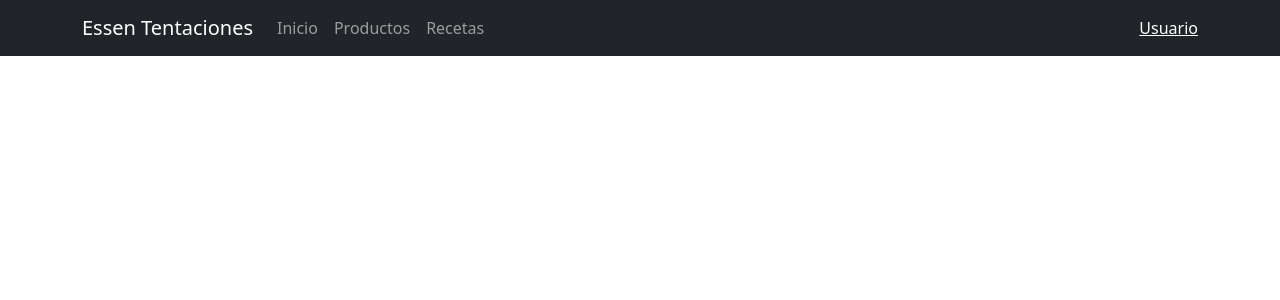
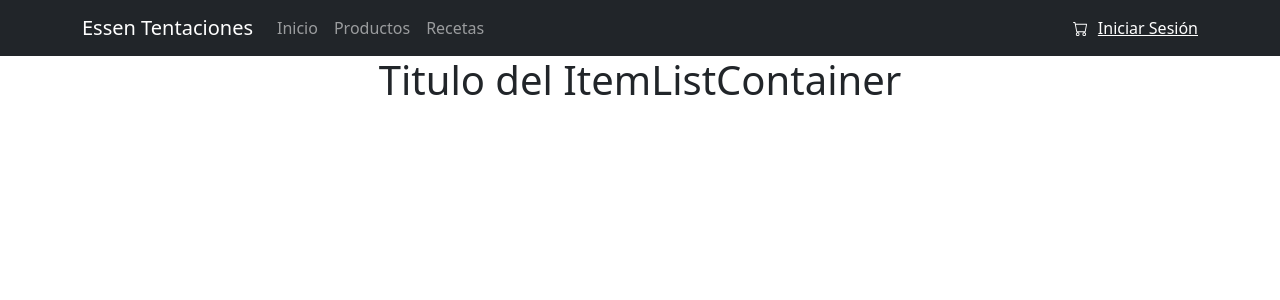
Before and after one commit to sejama/react_essen_tentaciones, a React (Create React App) app: page / in a window 1280 px wide. Shown: the top 300 px of the page. Built offline with nearby package versions, Linux system fonts and the light colour scheme.

Commit message:
Desafio 3

```diff
--- a/package.json
+++ b/package.json
@@ -9,6 +9,7 @@
     "bootstrap": "^5.2.0",
     "react": "^18.2.0",
     "react-bootstrap": "^2.4.0",
+    "react-bootstrap-icons": "^1.8.4",
     "react-bootstrap-validation": "^0.1.11",
     "react-dom": "^18.2.0",
     "react-scripts": "5.0.1",
--- a/src/App.js
+++ b/src/App.js
@@ -1,11 +1,13 @@
 import './App.css';
 import  'bootstrap/dist/css/bootstrap.min.css' ;
 import NavBar from './componentes/NavBar';
+import ItemListContainer from './componentes/ItemListContainer';
 
 function App() {
   return (
     <div>
       <NavBar />
+      <ItemListContainer nombre="Titulo del ItemListContainer"/>
     </div>
   );
 }
--- /dev/null
+++ b/src/componentes/CartWidget.js
@@ -0,0 +1,9 @@
+import { Cart } from 'react-bootstrap-icons';
+
+function CartWidget(){
+    return(
+        <Cart color="white" size={15} style={{marginRight: 10}}/>
+    )
+}
+
+export default CartWidget;
--- /dev/null
+++ b/src/componentes/ItemListContainer.js
@@ -0,0 +1,10 @@
+
+function ItemListContainer({nombre}){
+    return (
+        <div style={{display: 'flex',  justifyContent:'center', alignItems:'center'}}>
+            <h1>{nombre}</h1>
+        </div>
+    );
+}
+
+export default ItemListContainer;
--- a/src/componentes/NavBar.js
+++ b/src/componentes/NavBar.js
@@ -1,6 +1,8 @@
 import Container from 'react-bootstrap/Container';
 import Nav from 'react-bootstrap/Nav';
 import Navbar from 'react-bootstrap/Navbar';
+import CartWidget from './CartWidget';
+
 
 function NavBar(){
     return(
@@ -15,8 +17,9 @@ function NavBar(){
                 </Nav>
                 <Navbar.Toggle />
                 <Navbar.Collapse className="justify-content-end">
+                    <CartWidget />
                     <Navbar.Text>
-                        <a href="#login">Usuario</a>
+                        <a href="#login">Iniciar Sesión</a>
                     </Navbar.Text>
                 </Navbar.Collapse>
             </Container>
```
Also changed, not shown: 1 other file (tests, documents, lock files or other folders).
